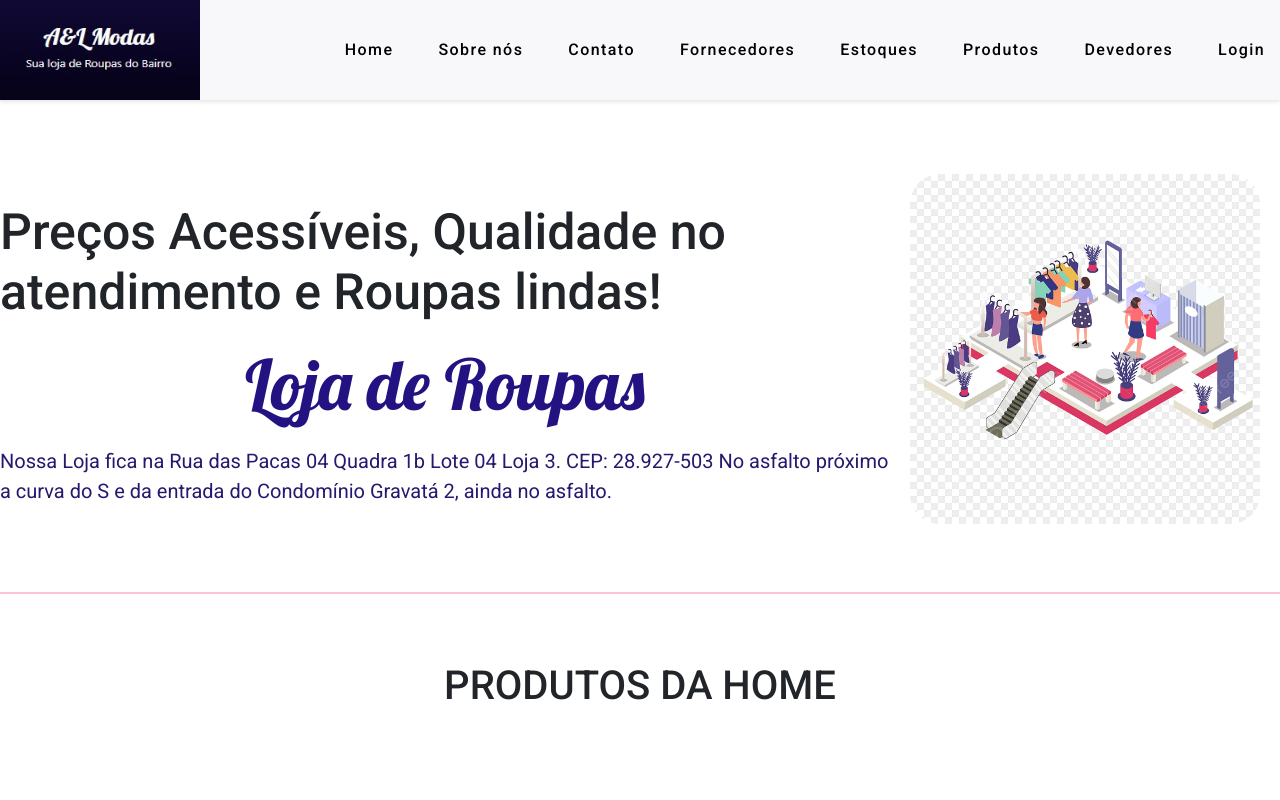
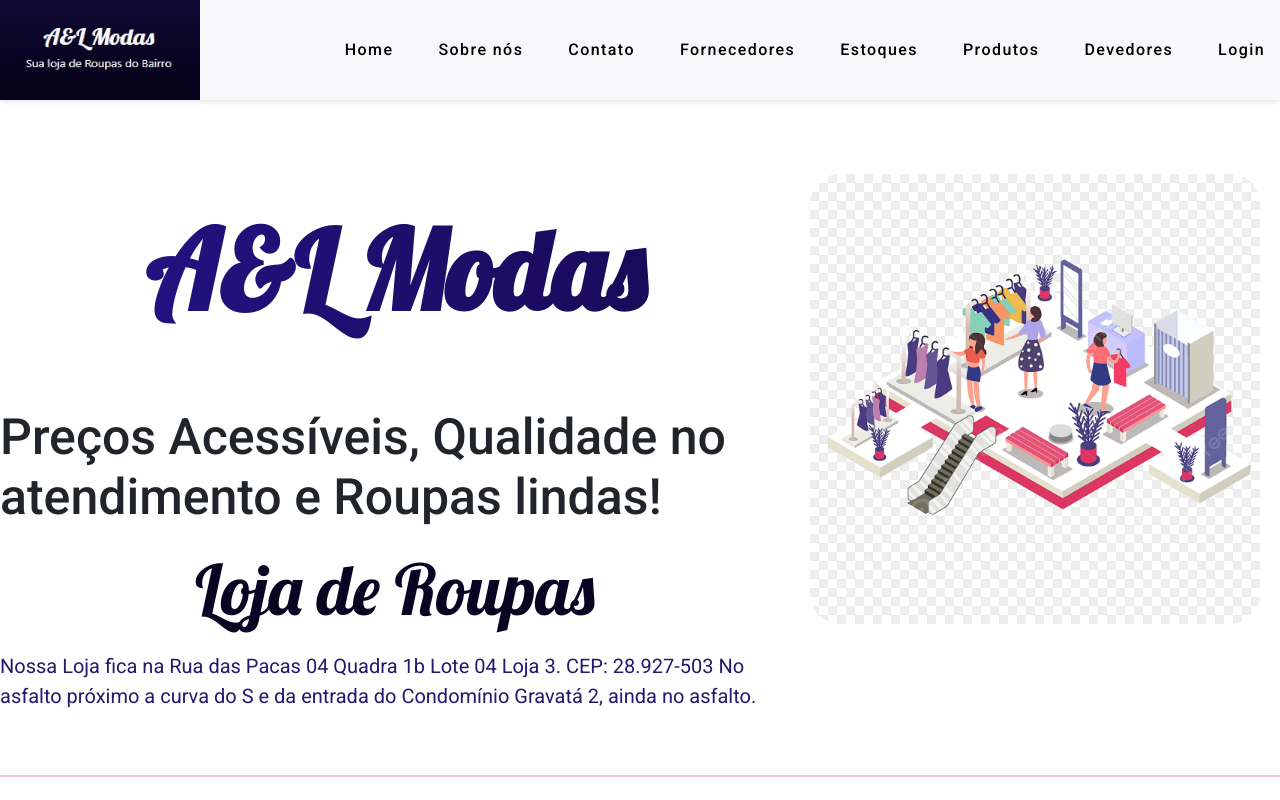
Before and after one commit to AndreRaffoul/AtualizarPagina, an Angular app in the folder AeLModas/: page / in a window 1280 px wide. Shown: the top 800 px of the page. Built offline with nearby package versions, Linux system fonts and the light colour scheme.

Commit message:
Data 11/03/2025 - Ajuste de layout na HOME.

```diff
--- a/AeLModas/src/app/componentes/HOME/home.component.css
+++ b/AeLModas/src/app/componentes/HOME/home.component.css
@@ -23,6 +23,59 @@ main {
   padding-top: 50px;
 }
 
+.nome-loja {
+  /* A logo do Angular na imagem utiliza um gradiente animado na fonte, criando um
+   efeito dinâmico e moderno. Esse efeito pode ser alcançado com CSS puro,
+   usando técnicas como:
+
+  ✔ background-clip: text; → Para aplicar o gradiente somente na parte da fonte.
+  ✔ -webkit-text-fill-color: transparent; → Para esconder a cor padrão da fonte e permitir a visualização do gradiente.
+  ✔ @keyframes → Para animar o gradiente e criar um efeito de movimento. */
+
+   /* Gradiente animado */
+   background: linear-gradient(90deg, #fc0176, #231281, #0c0127);
+   background-size: 300% 300%;
+
+   /* Aplicar o gradiente somente ao texto */
+   -webkit-background-clip: text;
+   -webkit-text-fill-color: transparent;
+
+   /* Criar a animação do gradiente */
+   animation: animarGradiente 3s infinite linear;
+
+  /* Centralização */
+  display: flex;
+  flex-flow: column wrap;
+  justify-content: center;
+  align-items: center;
+  font-size: 110px;
+  height: 1.5em;
+
+  /* Encorpar mais a fonte */
+  font-weight: bold;
+  margin-top: 5px;
+  margin-bottom: 0.5em;
+  font-family: 'Lobster', cursive;
+  color: #231281;
+
+  /* Inicialmente invisível */
+  opacity: 0;
+  transform: translateY(-20px);
+  transition: transform 0.2s ease-out, opacity 0.2s linear;
+}
+
+@keyframes animarGradiente {
+  0% { background-position: 0% 50%; }
+  50% { background-position: 100% 50%; }
+  100% { background-position: 0% 50%; }
+}
+
+/* Quando a página carregar, ativa a animação */
+.aparecer {
+  opacity: 1;
+  transform: translateY(0);
+}
+
 /*Centralizar class slogan*/
 .slogan{
   display: flex;
@@ -44,8 +97,8 @@ main {
   justify-content: center;
   align-items: center;
 
-  /*cor*/
-  color: #231281;
+  /* Vamos colocar um gradiente de #fc0176, #231281, #000000 */
+  color: #090422;
 
   font-size: 70px;
   margin-top: 20px;
@@ -59,14 +112,13 @@ main {
 /* Aumentar  o tamanho do paragráfo da tag p */
 p{
   font-size: 20px;
-  /*Trocar a cor para azul escuro*/
   color: #25186e;
 }
 
 /* Arredondar os cantos da imagem e reduzir o tamanho da mesma */
 .img-headline img {
   border-radius: 30px;
-  width: 350px;
+  width: 450px;
   height: auto;
   margin: 20px;
   margin-top: -0.5em;
--- a/AeLModas/src/app/componentes/HOME/home.component.html
+++ b/AeLModas/src/app/componentes/HOME/home.component.html
@@ -12,6 +12,8 @@
     <header class="header">
 
       <div class="headline">
+        <!-- Nome da loja AELModas -->
+        <h1 class="nome-loja">A&L Modas</h1>
         <h2 class="slogan">
           Preços Acessíveis, Qualidade no atendimento e Roupas lindas!
         </h2>
--- a/AeLModas/src/app/componentes/HOME/home.component.ts
+++ b/AeLModas/src/app/componentes/HOME/home.component.ts
@@ -1,5 +1,5 @@
 import { CommonModule } from '@angular/common';
-import { Component } from '@angular/core';
+import { AfterViewInit, Component } from '@angular/core';
 import { RouterModule } from '@angular/router';
 import { CONTENTComponent } from "./content/content.component";
 
@@ -13,9 +13,21 @@ import { CONTENTComponent } from "./content/content.component";
   templateUrl: './home.component.html',
   styleUrl: './home.component.css'
 })
-export class HOMEComponent {
+export class HOMEComponent implements AfterViewInit {
 
   imagemLogo: string = 'assets/imagens/logo.png';
   imagemBanner: string = 'banner.jpg';
 
+  constructor() { }
+
+  /* Efeito de animação no nome da loja */
+  ngAfterViewInit() {
+    setTimeout(() => {
+      const nomeLoja = document.querySelector('.nome-loja');
+      if (nomeLoja) {
+        nomeLoja.classList.add('aparecer'); // Ativa a animação
+      }
+    }, 500); // Pequeno delay para suavizar
+  }
+
 }
```
